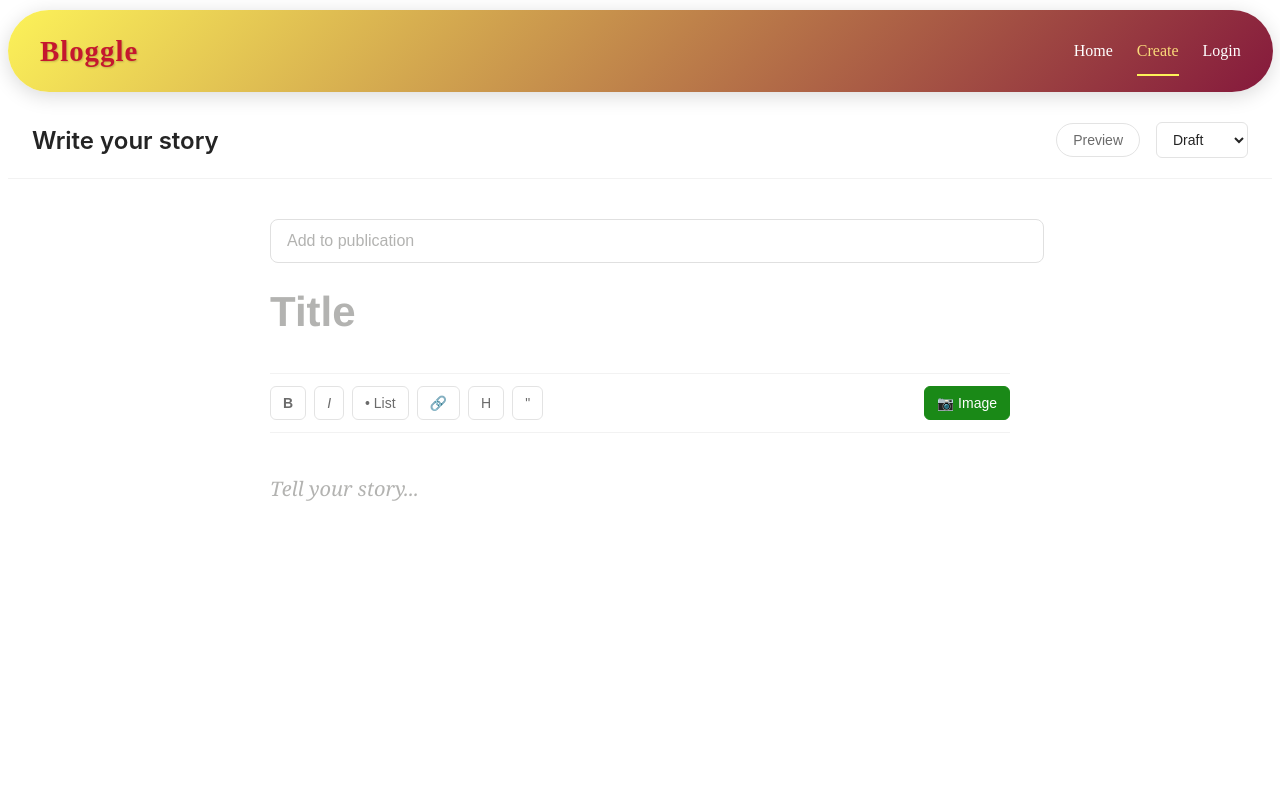
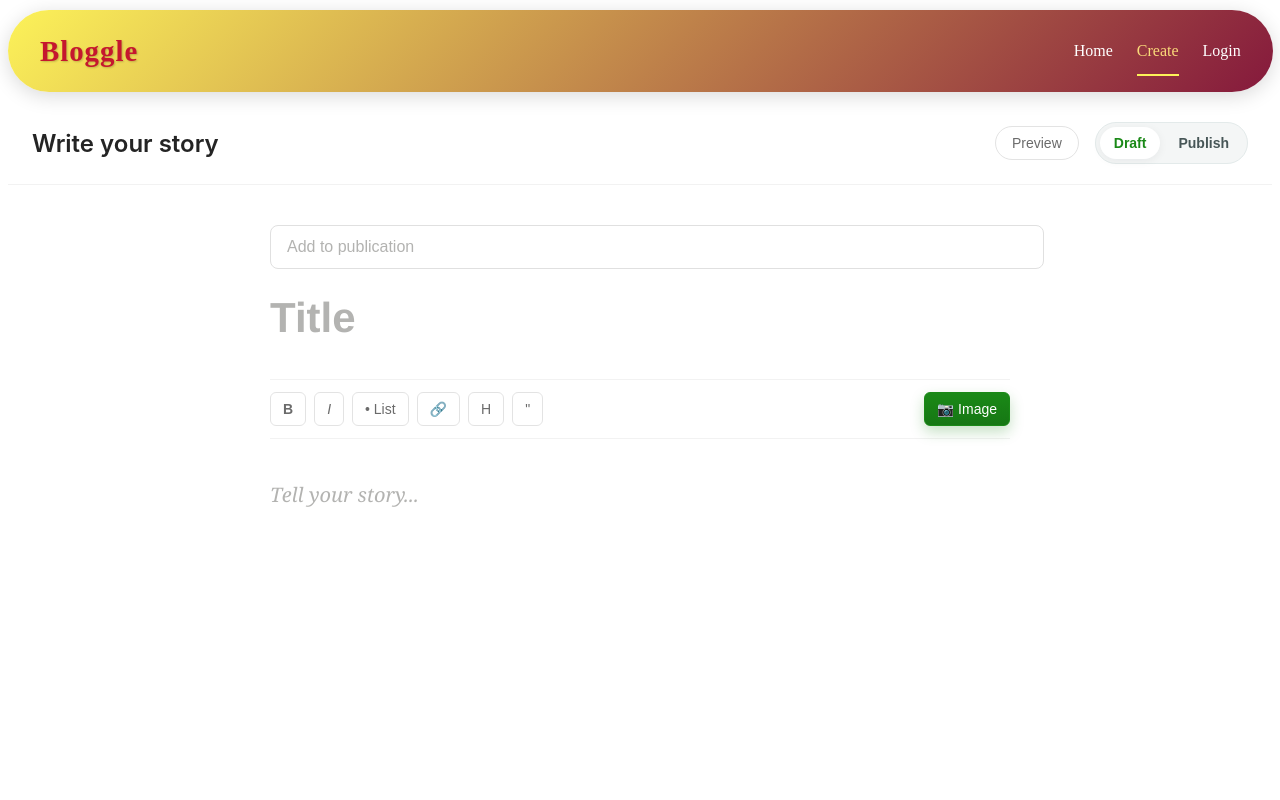
Before and after one commit to sanjuGuna/Bloggle, a React (Vite) app in the folder Frontend/: page /create in a window 1280 px wide. Shown: the top 800 px of the page. Built offline with nearby package versions, Linux system fonts and the light colour scheme.

Commit message:
making the icon look better for publish and draft

```diff
--- a/Frontend/src/Pages/CreateBlog.jsx
+++ b/Frontend/src/Pages/CreateBlog.jsx
@@ -317,15 +317,26 @@ const CreateBlog = ({ onCreate, currentUser }) => {
           >
             {isPreview ? 'Edit' : 'Preview'}
           </button>
-          <select
-            name="status"
-            value={blogData.status}
-            onChange={handleChange}
-            className="status-select"
-          >
-            <option value="draft">Draft</option>
-            <option value="published">Publish</option>
-          </select>
+          <div className="status-toggle" role="tablist" aria-label="Story status">
+            <button
+              type="button"
+              role="tab"
+              aria-selected={blogData.status === 'draft'}
+              className={`toggle-btn draft ${blogData.status === 'draft' ? 'active' : ''}`}
+              onClick={() => setBlogData((prev) => ({ ...prev, status: 'draft' }))}
+            >
+              Draft
+            </button>
+            <button
+              type="button"
+              role="tab"
+              aria-selected={blogData.status === 'published'}
+              className={`toggle-btn publish ${blogData.status === 'published' ? 'active' : ''}`}
+              onClick={() => setBlogData((prev) => ({ ...prev, status: 'published' }))}
+            >
+              Publish
+            </button>
+          </div>
         </div>
       </header>
 
--- a/Frontend/src/styles/CreateBlog.css
+++ b/Frontend/src/styles/CreateBlog.css
@@ -69,6 +69,39 @@
   outline: none;
   border-color: #1a8917;
   box-shadow: 0 0 0 2px rgba(26, 137, 23, 0.1);
+}
+
+/* Segmented status toggle */
+.status-toggle {
+  display: inline-flex;
+  align-items: center;
+  background: #f4f6f6;
+  border: 1px solid #e3eaea;
+  border-radius: 999px;
+  padding: 4px;
+  gap: 4px;
+}
+
+.toggle-btn {
+  border: none;
+  background: transparent;
+  color: #475657;
+  font-size: 14px;
+  font-weight: 600;
+  padding: 8px 14px;
+  border-radius: 999px;
+  cursor: pointer;
+  transition: all 0.2s ease;
+}
+
+.toggle-btn.active {
+  background: #ffffff;
+  color: #1a8917;
+  box-shadow: 0 2px 10px rgba(16, 24, 40, 0.06);
+}
+
+.toggle-btn.publish.active {
+  color: #0f7d0d;
 }
 
 /* Main Content */
@@ -170,13 +203,17 @@
 }
 
 .image-btn {
-  background: #1a8917;
-  color: white;
+  display: inline-flex;
+  align-items: center;
+  gap: 8px;
+  background: linear-gradient(180deg, #1a8917, #167714);
+  color: #ffffff;
   border-color: #1a8917;
+  box-shadow: 0 6px 14px rgba(26, 137, 23, 0.25);
 }
 
 .image-btn:hover {
-  background: #156d13;
+  background: linear-gradient(180deg, #188015, #146d12);
 }
 
 /* Content Editor */
@@ -919,6 +956,172 @@
   transition: border-color 0.2s ease;
 }
 
+/* ========================= */
+/* Visual Refresh Overrides  */
+/* ========================= */
+
+/* Header polish */
+.blog-header {
+  border-bottom: 1px solid #eef2f7;
+  box-shadow: 0 2px 12px rgba(2, 6, 23, 0.04);
+}
+
+.header-left h1 {
+  letter-spacing: -0.02em;
+}
+
+.preview-btn {
+  border-radius: 28px;
+}
+
+.status-select {
+  border-radius: 10px;
+}
+
+/* Inputs & focus */
+.publication-input:hover,
+.excerpt-textarea:hover {
+  border-color: #d5e3d5;
+}
+
+.title-input {
+  letter-spacing: -0.01em;
+  caret-color: #1a8917;
+}
+
+/* Toolbar modern look */
+.editor-toolbar {
+  border-color: #eef2f7;
+}
+
+.toolbar-btn {
+  border-radius: 10px;
+  border-color: #e6eef0;
+  background: linear-gradient(180deg, #ffffff, #fafafa);
+}
+
+.toolbar-btn:hover {
+  box-shadow: 0 1px 2px rgba(2, 6, 23, 0.06);
+}
+
+.image-btn {
+  background: linear-gradient(180deg, #1a8917, #167714);
+  padding-left: 12px;
+  padding-right: 12px;
+}
+
+/* Content rhythm */
+.content-editor,
+.preview-content {
+  letter-spacing: 0.001em;
+}
+
+.content-editor p,
+.preview-content p {
+  margin: 0 0 22px 0;
+}
+
+.content-editor h2,
+.preview-content h2 {
+  letter-spacing: -0.015em;
+}
+
+.content-editor a,
+.preview-content a {
+  text-underline-offset: 2px;
+}
+
+/* Images */
+.content-editor .image-wrapper,
+.preview-content .image-wrapper {
+  margin: 36px auto;
+}
+
+.content-editor .blog-image,
+.preview-content img,
+.preview-content .blog-image {
+  border-radius: 12px;
+  box-shadow: 0 10px 30px rgba(2, 6, 23, 0.08), 0 2px 8px rgba(2, 6, 23, 0.06);
+}
+
+.content-editor .image-caption {
+  color: #5b6b6b;
+}
+
+/* Blockquote refinement */
+.content-editor blockquote,
+.preview-content blockquote {
+  border-left: 4px solid #1a8917;
+  background: linear-gradient(90deg, rgba(26, 137, 23, 0.06), transparent 50%);
+  border-radius: 0 8px 8px 0;
+}
+
+/* Lists spacing */
+.content-editor ul,
+.preview-content ul {
+  margin: 20px 0 24px;
+}
+
+.content-editor li,
+.preview-content li {
+  margin: 10px 0;
+}
+
+/* Code blocks */
+.content-editor pre,
+.preview-content pre {
+  border: 1px solid rgba(148, 163, 184, 0.15);
+  box-shadow: 0 6px 18px rgba(2, 6, 23, 0.12);
+}
+
+/* Tags */
+.tags-input-wrapper {
+  border-color: #e6eef0;
+}
+
+.tag-pill {
+  background: linear-gradient(180deg, #f6f7f8, #eff3f3);
+  color: #2b2f2f;
+  border: 1px solid #e6eef0;
+}
+
+.tag-remove:hover {
+  transform: rotate(90deg);
+}
+
+/* Meta and submit */
+.meta-info {
+  background: linear-gradient(180deg, #f7faf7, #f2f7f2);
+  border: 1px solid #e6f2e6;
+}
+
+.submit-button {
+  background: linear-gradient(180deg, #1a8917, #167714);
+  box-shadow: 0 10px 24px rgba(26, 137, 23, 0.28);
+}
+
+.submit-button:disabled {
+  filter: grayscale(0.2) brightness(0.96);
+  cursor: not-allowed;
+}
+
+/* Preview polish */
+.preview-title {
+  letter-spacing: -0.02em;
+}
+
+.preview-excerpt {
+  color: #516161;
+}
+
+/* Subtle enter animation for key blocks */
+.editor-container,
+.preview-container,
+.tags-section,
+.meta-info {
+  animation: fadeIn 0.35s ease;
+}
+
 .content-editor:focus {
   border-color: #1a8917; /* Green border when focused */
   box-shadow: 0 0 0 2px rgba(26, 137, 23, 0.1);
```
